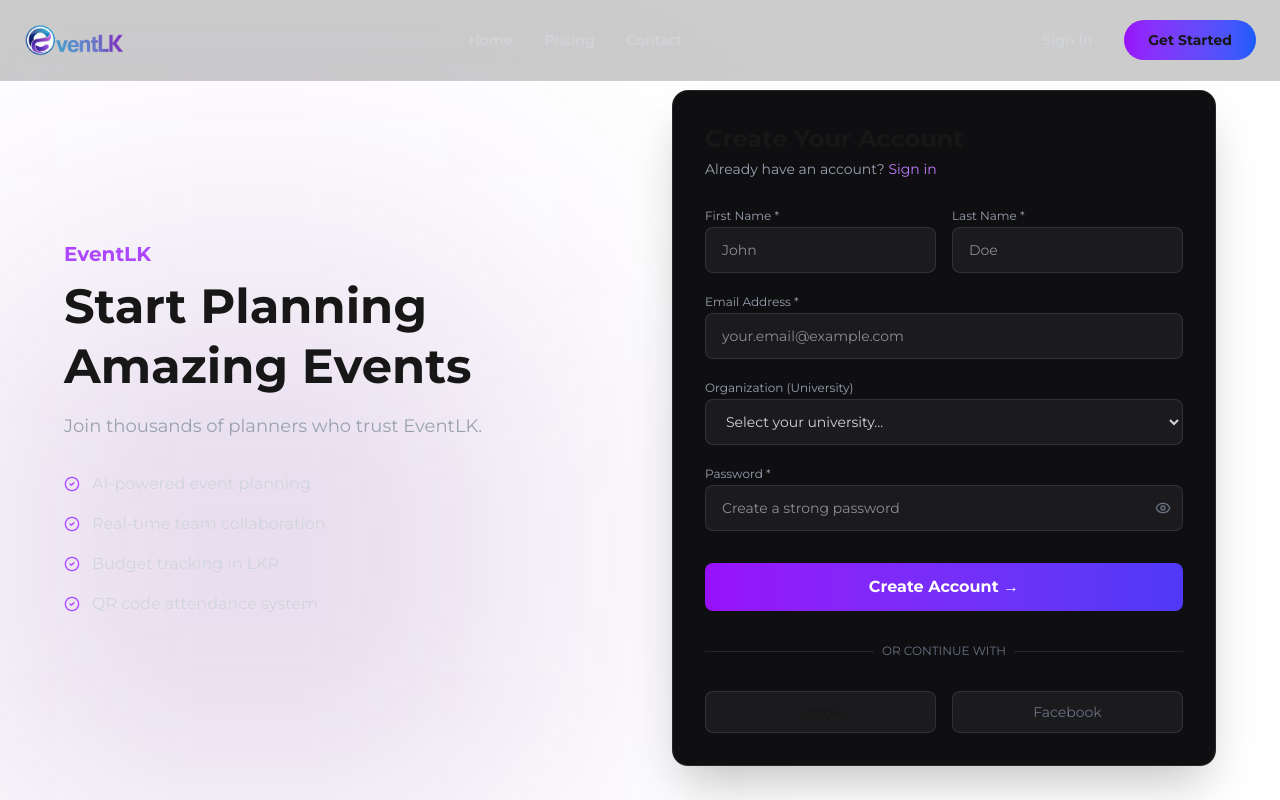
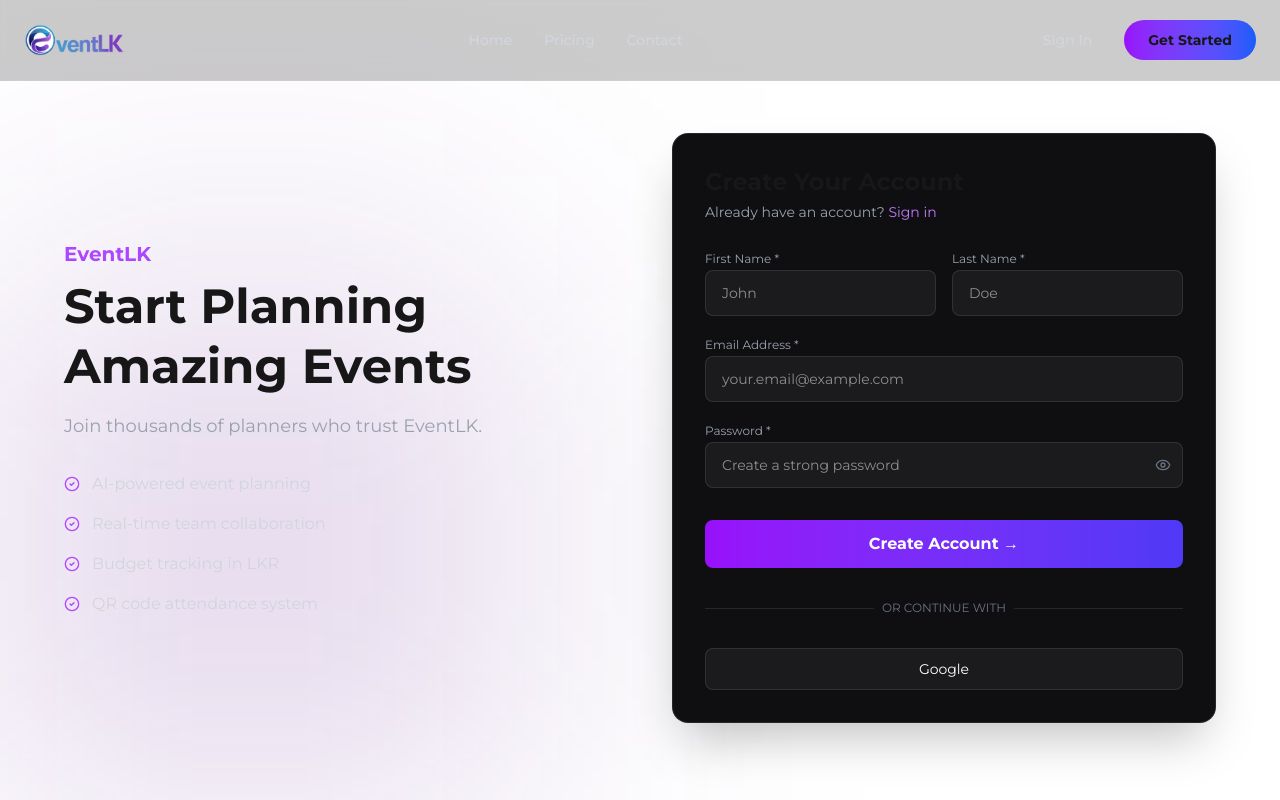
Before and after one commit to muhamed-zumair/Project-Eventlk, a Next.js app in the folder frontend/: page /signup in a window 1280 px wide. Shown: the top 800 px of the page. Built offline with nearby package versions, Linux system fonts and the light colour scheme.

Commit message:
fix: fix sign up and sign in page

```diff
--- a/frontend/src/app/(landing)/signin/page.tsx
+++ b/frontend/src/app/(landing)/signin/page.tsx
@@ -115,7 +115,7 @@ export default function SignInPage() {
               <div className="relative flex justify-center text-xs uppercase"><span className="bg-[#0F0F12] px-2 text-gray-500">Or continue with</span></div>
             </div>
 
-            <div className="grid grid-cols-2 gap-4">
+            <div className="grid grid-cols-1 gap-4">
               <button
                 type="button"
                 onClick={() => window.location.href = 'http://localhost:5000/api/auth/google'}
@@ -123,15 +123,12 @@ export default function SignInPage() {
               >
                 Google
               </button>
-              <button className="flex items-center justify-center gap-2 bg-white/5 hover:bg-white/10 border border-white/10 py-2.5 rounded-lg text-sm transition-colors">
-                Facebook
-              </button>
             </div>
           </form>
         </div>
 
         <div className="mt-8 text-xs text-gray-500">
-          By signing in, you agree to our <a href="#" className="text-purple-400">Terms of Service</a> and <a href="#" className="text-purple-400">Privacy Policy</a>
+          By signing in, you agree to our <Link href="/terms" className="text-purple-400 hover:underline">Terms of Service</Link> and <Link href="/privacy" className="text-purple-400 hover:underline">Privacy Policy</Link>
         </div>
       </div>
     </div>
--- a/frontend/src/app/(landing)/signup/page.tsx
+++ b/frontend/src/app/(landing)/signup/page.tsx
@@ -11,12 +11,11 @@ export default function SignUpPage() {
   const [loading, setLoading] = useState(false);
   const [error, setError] = useState("");
 
-  // 1. STATE FOR FORM DATA
+  // 1. STATE FOR FORM DATA (Removed organization)
   const [formData, setFormData] = useState({
     firstName: '',
     lastName: '',
     email: '',
-    organization: '',
     password: ''
   });
 
@@ -65,7 +64,7 @@ export default function SignUpPage() {
 
       <div className="max-w-6xl w-full grid grid-cols-1 lg:grid-cols-2 gap-16 items-center z-10">
 
-        {/* Left Side: Content (Same as before) */}
+        {/* Left Side: Content */}
         <div className="hidden lg:block space-y-8">
           <div>
             <h2 className="text-purple-500 font-bold text-xl mb-2">EventLK</h2>
@@ -133,22 +132,6 @@ export default function SignUpPage() {
             </div>
 
             <div className="space-y-2">
-              <label className="text-xs text-gray-400">Organization (University)</label>
-              <select
-                name="organization"
-                onChange={handleChange}
-                className="w-full bg-white/5 border border-white/10 rounded-lg px-4 py-3 text-sm focus:border-purple-500 focus:outline-none transition-colors text-gray-300"
-              >
-                <option value="" className="bg-[#0F0F12]">Select your university...</option>
-                <option value="1436be71-3ab3-4ad2-a5ab-8a0481569890" className="bg-[#0F0F12]">University of Moratuwa (UoM)</option>
-                <option value="ba63b5e7-7355-47a1-aa2a-800d1f7c8b59" className="bg-[#0F0F12]">Sri Lanka Institute of Information Technology (SLIIT)</option>
-                <option value="0172247e-8b4e-49b5-a5d7-8a40da5323a3" className="bg-[#0F0F12]">Informatics Institute of Technology (IIT)</option>
-                <option value="6b2d9c31-03d5-4a50-b2c2-7705df4f87b1" className="bg-[#0F0F12]">University of Colombo (UoC)</option>
-                <option value="cef9ead1-a35e-461b-b498-2c7edc6200e3" className="bg-[#0F0F12]">University of Peradeniya (UoP)</option>
-              </select>
-            </div>
-
-            <div className="space-y-2">
               <label className="text-xs text-gray-400">Password *</label>
               <div className="relative">
                 <input
@@ -179,16 +162,13 @@ export default function SignUpPage() {
               <div className="relative flex justify-center text-xs uppercase"><span className="bg-[#0F0F12] px-2 text-gray-500">Or continue with</span></div>
             </div>
 
-            <div className="grid grid-cols-2 gap-4">
+            <div className="grid grid-cols-1 gap-4">
               <button
                 type="button"
                 onClick={() => window.location.href = 'http://localhost:5000/api/auth/google'}
-                className="flex items-center justify-center gap-2 bg-white/5 hover:bg-white/10 border border-white/10 py-2.5 rounded-lg text-sm transition-colors"
+                className="flex items-center justify-center gap-2 bg-white/5 hover:bg-white/10 border border-white/10 py-2.5 rounded-lg text-sm transition-colors text-white"
               >
                 Google
-              </button>
-              <button type="button" className="flex items-center justify-center gap-2 bg-white/5 hover:bg-white/10 border border-white/10 py-2.5 rounded-lg text-sm transition-colors text-gray-500">
-                Facebook
               </button>
             </div>
           </form>
```
